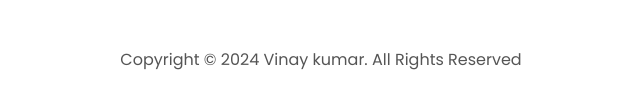
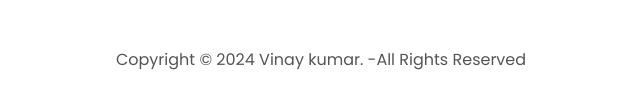
Before and after one commit to VinaySgt01/Portfolio, a plain HTML site: page index.html in a window 1280 px wide. Shown: the part 3854-3963 px from the top of the page, 319-959 px from the left. Drawn offline with Linux system fonts and the light colour scheme.

Commit message:
footer changed

```diff
--- a/index.html
+++ b/index.html
@@ -375,7 +375,7 @@
       </ul>
       </div>
     </nav>
-    <p>Copyright &#169; 2024 Vinay kumar. All Rights Reserved</p>
+    <p>Copyright &#169; 2024 Vinay kumar. -All Rights Reserved</p>
   </footer>
   <script src="script.js"></script>
 </body>
```
